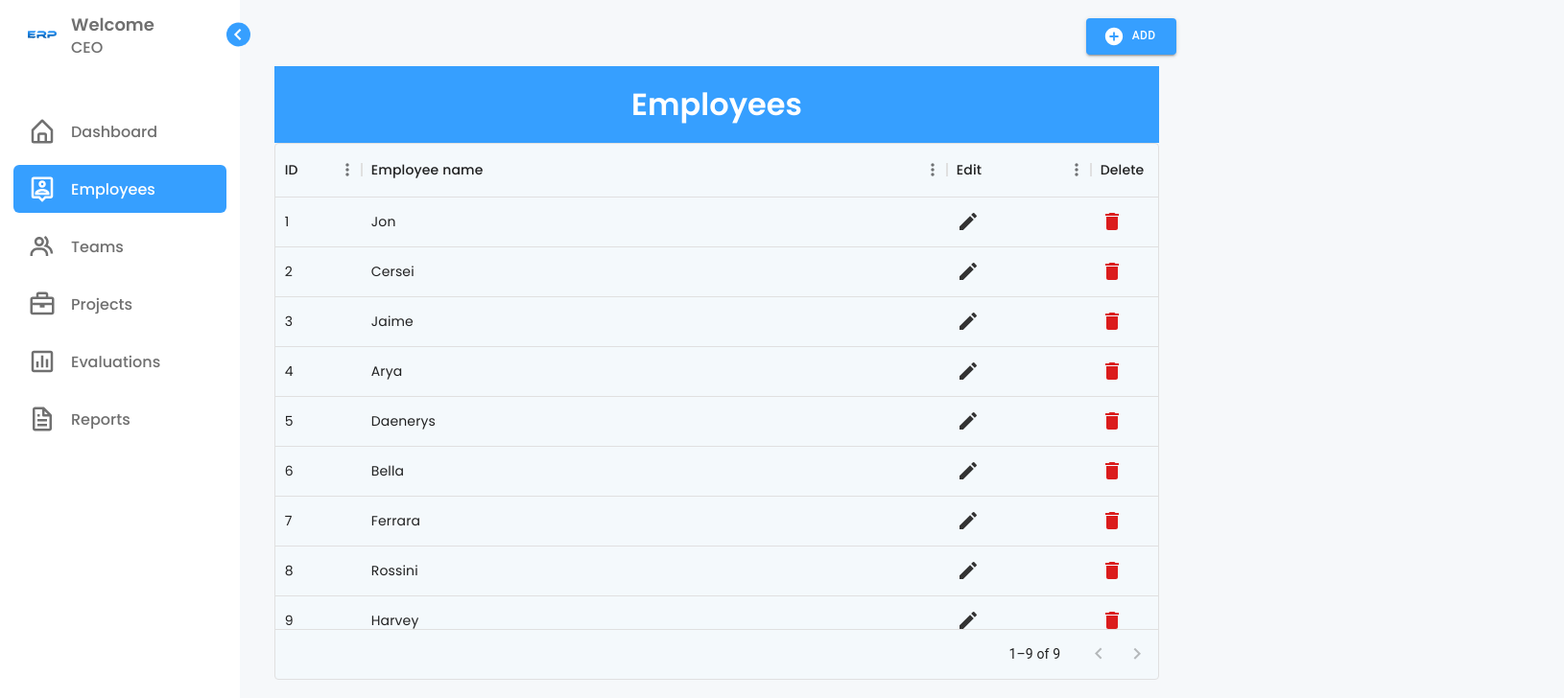
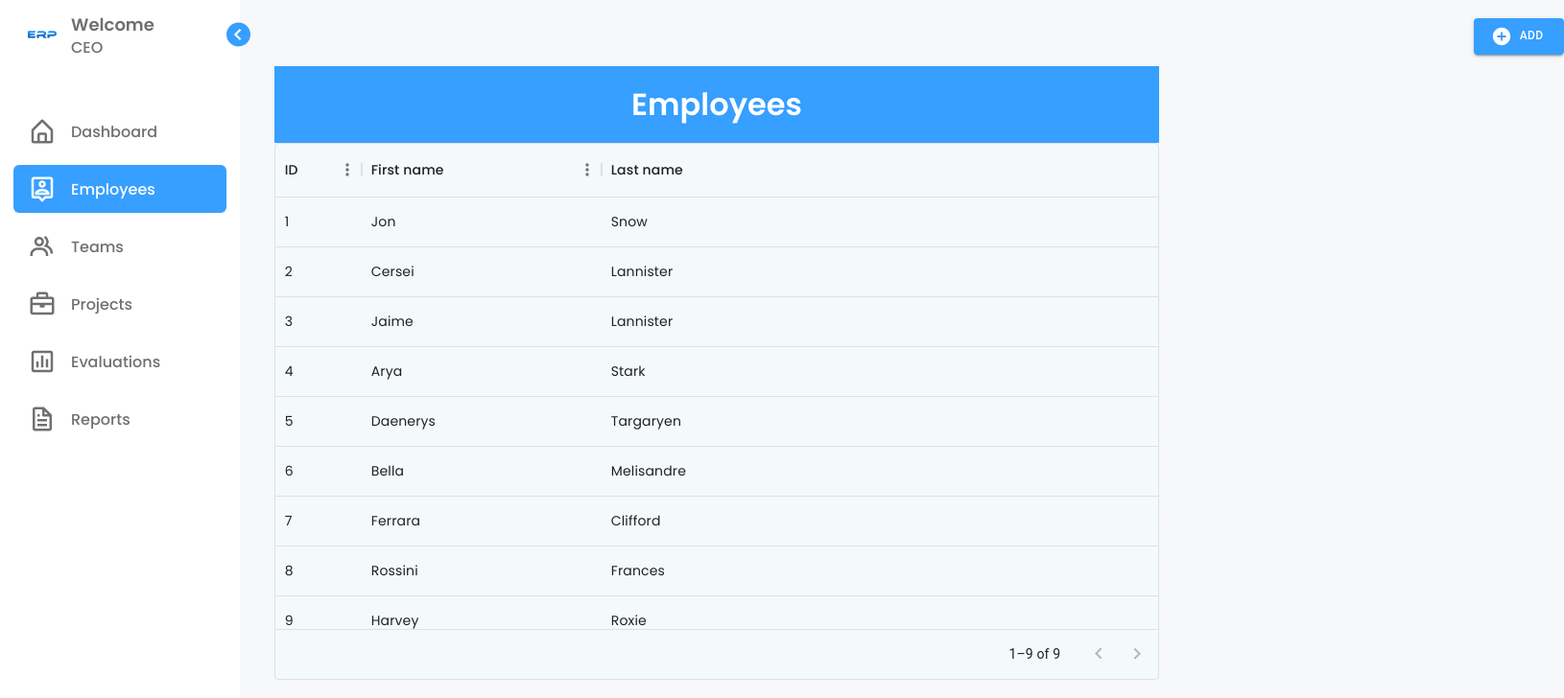
Before and after one commit to JanaTartousy/Advanced-Project, a React (Create React App) app: page /employees in a window 1280 px wide. Shown: the top 728 px of the page at 96% size, 1630 px wide, since content can reach past the window. Built offline with nearby package versions, Linux system fonts and the light colour scheme.

Commit message:
employee buttons

```diff
--- a/src/components/employeeRow/employeeRow.js
+++ b/src/components/employeeRow/employeeRow.js
@@ -6,22 +6,29 @@ import Delete from "@mui/icons-material/Delete";
 const columns = [
   { field: "id", headerName: "ID", width: 90 },
   {
-    field: "employeeName",
-    headerName: "Employee name",
-    width: 610,
-    editable: true,
+    field: "firstName",
+    headerName: "First name",
+    width: 250,
+  },
+  {
+    field: "lastName",
+    headerName: "Last name",
+    width: 800,
   },
   {
     field: "edit",
     headerName: "Edit",
-    width: 150,
+    width: 100,
     renderCell: () => (
       <Edit
         name="edit employee"
         variant="contained"
         sx={{
           color: "#333",
-          "&:hover": {},
+          "&:hover": {
+            transform: "scale(1.3)",
+            transition: "0.2s ease-out",
+          },
         }}
       ></Edit>
     ),
@@ -29,14 +36,17 @@ const columns = [
   {
     field: "delete",
     headerName: "Delete",
-    width: 200,
+    width: 100,
     renderCell: () => (
       <Delete
         name="delete employee"
         variant="contained"
         sx={{
           color: "rgb(219 28 28)",
-          "&:hover": {},
+          "&:hover": {
+            transform: "scale(1.3)",
+            transition: "0.2s ease-out",
+          },
         }}
       ></Delete>
     ),
@@ -44,15 +54,15 @@ const columns = [
 ];
 
 const rows = [
-  { id: 1, employeeName: "Jon" },
-  { id: 2, employeeName: "Cersei" },
-  { id: 3, employeeName: "Jaime" },
-  { id: 4, employeeName: "Arya" },
-  { id: 5, employeeName: "Daenerys" },
-  { id: 6, employeeName: "Bella" },
-  { id: 7, employeeName: "Ferrara" },
-  { id: 8, employeeName: "Rossini" },
-  { id: 9, employeeName: "Harvey" },
+  { id: 1, firstName: "Jon", lastName: "Snow" },
+  { id: 2, firstName: "Cersei", lastName: "Lannister" },
+  { id: 3, firstName: "Jaime", lastName: "Lannister" },
+  { id: 4, firstName: "Arya", lastName: "Stark" },
+  { id: 5, firstName: "Daenerys", lastName: "Targaryen" },
+  { id: 6, firstName: "Bella", lastName: "Melisandre" },
+  { id: 7, firstName: "Ferrara", lastName: "Clifford" },
+  { id: 8, firstName: "Rossini", lastName: "Frances" },
+  { id: 9, firstName: "Harvey", lastName: "Roxie" },
 ];
 
 export default function DataGridDemo() {
@@ -70,7 +80,7 @@ export default function DataGridDemo() {
       pageSizeOptions={[10]}
       disableRowSelectionOnClick
       sx={{
-        backgroundColor: '#f4f9fc',
+        backgroundColor: "#f4f9fc",
       }}
     />
   );
--- a/src/pages/employees/employees.js
+++ b/src/pages/employees/employees.js
@@ -3,15 +3,15 @@ import React from "react";
 import { Button } from "@mui/material";
 import EmployeeRow from "./../../components/employeeRow/employeeRow";
 import { createTheme, ThemeProvider } from "@mui/material/styles";
-import AddCircleIcon from '@mui/icons-material/AddCircle';
+import AddCircleIcon from "@mui/icons-material/AddCircle";
 
 const theme = createTheme({
   palette: {
     white: { main: "#F6F8FA" },
-      accent: {main: "#369fff"},
-      accentderv: {main: "#69B7FF"},
-      gray: {main: "#707070"},
-      black: {main: "#333"},
+    accent: { main: "#369fff" },
+    accentderv: { main: "#69B7FF" },
+    gray: { main: "#707070" },
+    black: { main: "#333" },
   },
 });
 
@@ -19,26 +19,30 @@ function Employees() {
   return (
     <div className="container">
       <Button
-        startIcon={<AddCircleIcon/>}
+        startIcon={<AddCircleIcon />}
         style={{
           fontSize: 12,
           backgroundColor: "#369fff",
           color: "white",
-             left: 846, bottom: 12,
+          left: 1250,
+          bottom: 12,
         }}
-
         size="large"
-         onClick={()=>alert('You can now add an employee')}
         variant="contained"
+        sx={{
+          "&:hover": {
+            transform: "scale(1.05)",
+            transition: "0.2s ease-out",
+          },
+        }}
       >
         Add
       </Button>
       <div className="employee-header">
         <h2>Employees</h2>
-        <div style={{ position: 'relative' }}/>
-
+        <div style={{ position: "relative" }} />
       </div>
-      <EmployeeRow/>
+      <EmployeeRow />
     </div>
   );
 }
```
Lines whose indentation alone changed are shown as unchanged.
